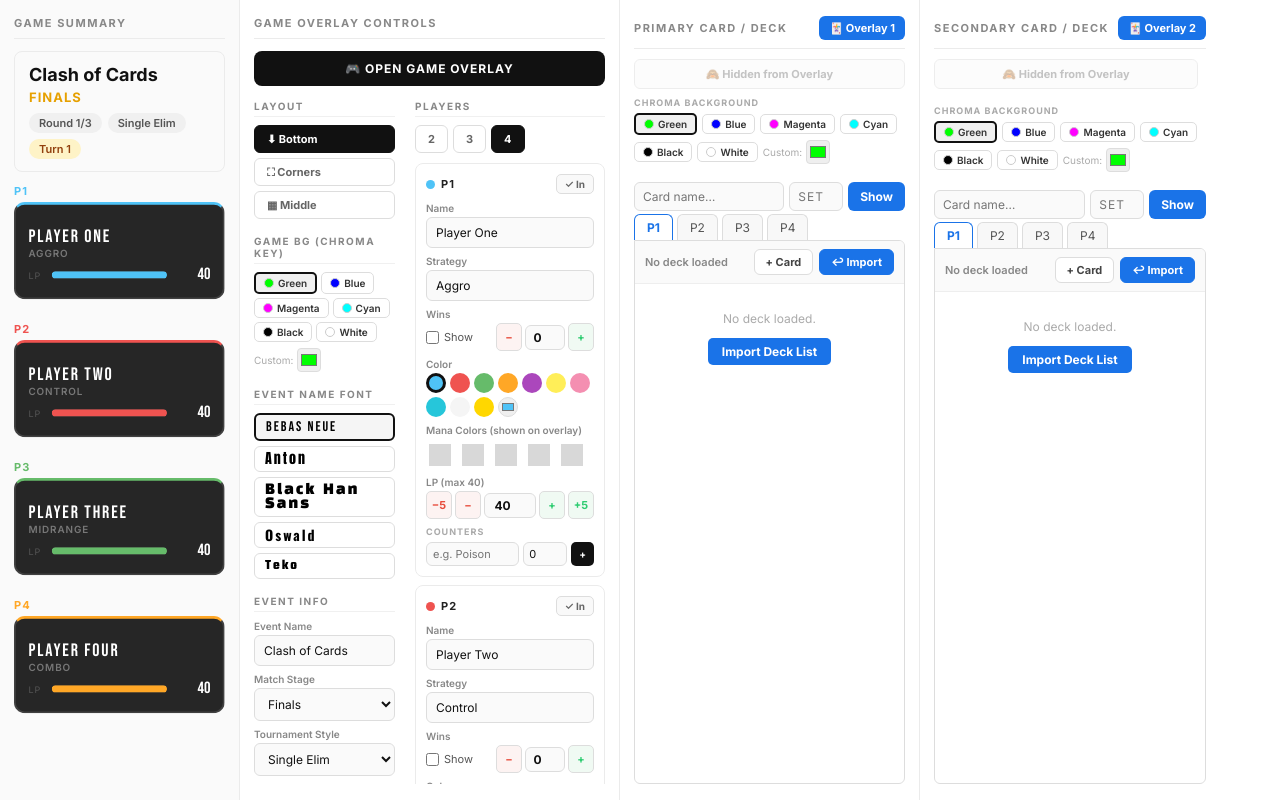
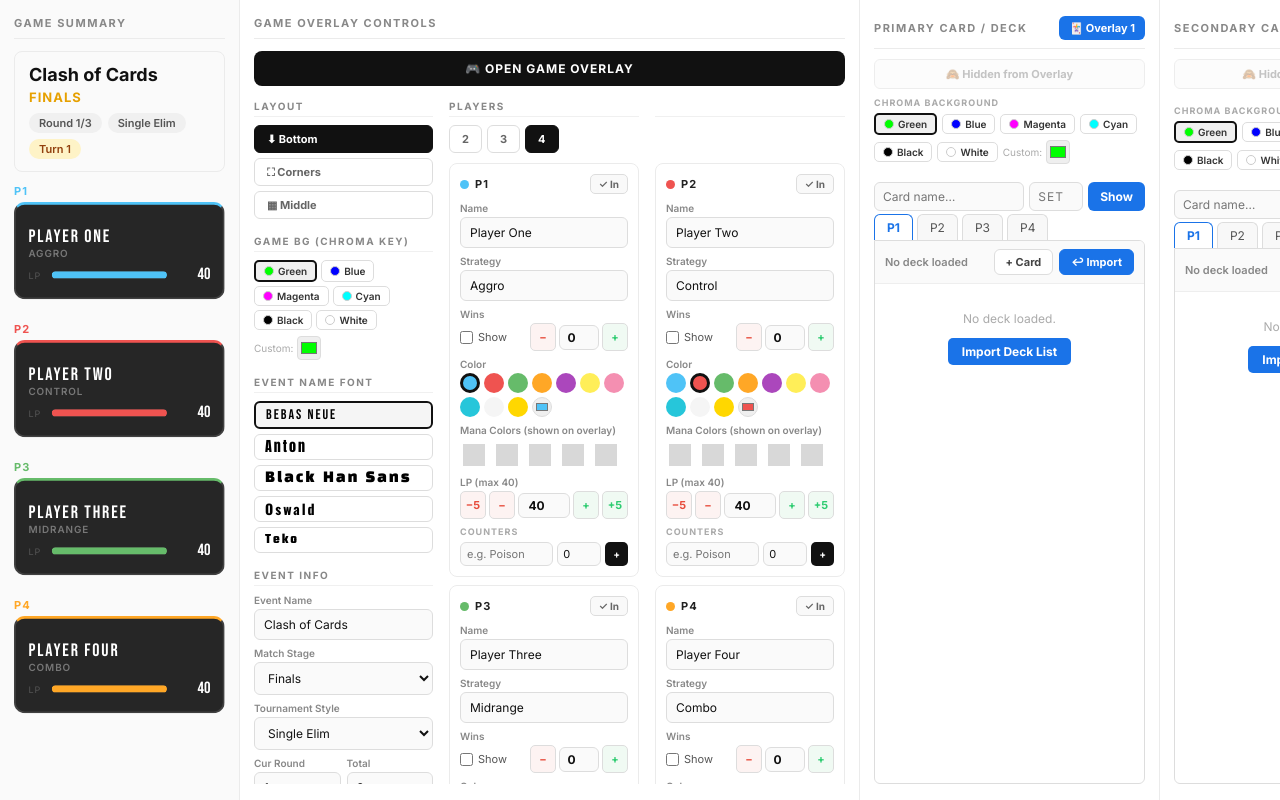
Before and after one commit to jdcaberoy/mtgstreamoverlay, a React (Vite) app: page / in a window 1280 px wide. Built offline with nearby package versions, Linux system fonts and the light colour scheme; grey boxes are pictures that could not be loaded.

Commit message:
split column for players

```diff
--- a/src/Dashboard.jsx
+++ b/src/Dashboard.jsx
@@ -23,8 +23,8 @@ export default function Dashboard() {
       />
       <div style={{
         display: 'grid',
-        /* Col 1: summary | Col 2+3: game controls (spans 2) | Col 4: primary card | Col 5: secondary card */
-        gridTemplateColumns: '240px 380px 300px 300px',
+        /* Col 1: summary | Col 2: game controls (3-col internal) | Col 3: primary card | Col 4: secondary card */
+        gridTemplateColumns: '240px 620px 300px 300px',
         height: '100vh',
         overflow: 'hidden',
         fontFamily: "'Inter', sans-serif",
--- a/src/GameControlsColumn.jsx
+++ b/src/GameControlsColumn.jsx
@@ -47,8 +47,8 @@ export default function GameControlsColumn({ state, setState }) {
         🎮 Open Game Overlay
       </button>
 
-      {/* ── TWO-COLUMN LAYOUT ── */}
-      <div style={{ display:'grid', gridTemplateColumns:'1fr 1fr', gap:'0 20px', flex:1 }}>
+      {/* ── THREE-COLUMN LAYOUT ── */}
+      <div style={{ display:'grid', gridTemplateColumns:'1fr 1fr 1fr', gap:'0 16px', flex:1 }}>
 
         {/* ── LEFT COLUMN ── */}
         <div>
@@ -132,7 +132,7 @@ export default function GameControlsColumn({ state, setState }) {
           </Section>
         </div>
 
-        {/* ── RIGHT COLUMN ── */}
+        {/* ── MIDDLE COLUMN — P1 + P3 ── */}
         <div>
           <Section title="Players">
             <div style={{ display:'flex', gap:5, marginBottom:10 }}>
@@ -141,17 +141,62 @@ export default function GameControlsColumn({ state, setState }) {
               ))}
             </div>
 
-            {s.players.slice(0,s.playerCount).map((p,i) => (
-              <PlayerBlock key={i}
-                p={p} i={i} label={PNAMES[i]} maxLP={s.maxLP}
+            {/* P1 — always shown */}
+            <PlayerBlock key={0}
+              p={s.players[0]} i={0} label={PNAMES[0]} maxLP={s.maxLP}
+              onUpdPlayer={updPlayer} onStepLP={stepLP} onToggleElim={toggleElim}
+              onAddCounter={addCounter} onUpdCounter={updCounter} onDelCounter={delCounter}
+            />
+
+            {/* P2 — shown for 2 players */}
+            {s.playerCount === 2 && (
+              <PlayerBlock key={1}
+                p={s.players[1]} i={1} label={PNAMES[1]} maxLP={s.maxLP}
                 onUpdPlayer={updPlayer} onStepLP={stepLP} onToggleElim={toggleElim}
                 onAddCounter={addCounter} onUpdCounter={updCounter} onDelCounter={delCounter}
               />
-            ))}
+            )}
+
+            {/* P3 — shown for 3-4 players */}
+            {s.playerCount >= 3 && (
+              <PlayerBlock key={2}
+                p={s.players[2]} i={2} label={PNAMES[2]} maxLP={s.maxLP}
+                onUpdPlayer={updPlayer} onStepLP={stepLP} onToggleElim={toggleElim}
+                onAddCounter={addCounter} onUpdCounter={updCounter} onDelCounter={delCounter}
+              />
+            )}
           </Section>
         </div>
 
-      </div>{/* end 2-col grid */}
+        {/* ── RIGHT COLUMN — P2 + P4 ── */}
+        <div>
+          {/* Spacer to align with player count pills in middle col */}
+          <div style={{ height: s.playerCount >= 2 ? 0 : 0 }} />
+          <Section title={<span style={{ opacity:0, userSelect:'none' }}>Players</span>}>
+            {/* Empty title row keeps vertical rhythm aligned with middle col */}
+            <div style={{ height: 38, marginBottom: 0 }} />
+
+            {/* P2 — shown for 3-4 players */}
+            {s.playerCount >= 3 && (
+              <PlayerBlock key={1}
+                p={s.players[1]} i={1} label={PNAMES[1]} maxLP={s.maxLP}
+                onUpdPlayer={updPlayer} onStepLP={stepLP} onToggleElim={toggleElim}
+                onAddCounter={addCounter} onUpdCounter={updCounter} onDelCounter={delCounter}
+              />
+            )}
+
+            {/* P4 — shown for 4 players */}
+            {s.playerCount >= 4 && (
+              <PlayerBlock key={3}
+                p={s.players[3]} i={3} label={PNAMES[3]} maxLP={s.maxLP}
+                onUpdPlayer={updPlayer} onStepLP={stepLP} onToggleElim={toggleElim}
+                onAddCounter={addCounter} onUpdCounter={updCounter} onDelCounter={delCounter}
+              />
+            )}
+          </Section>
+        </div>
+
+      </div>{/* end 3-col grid */}
     </div>
   );
 }
```
